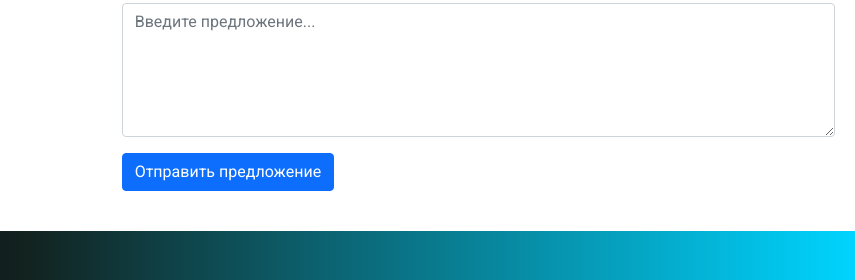
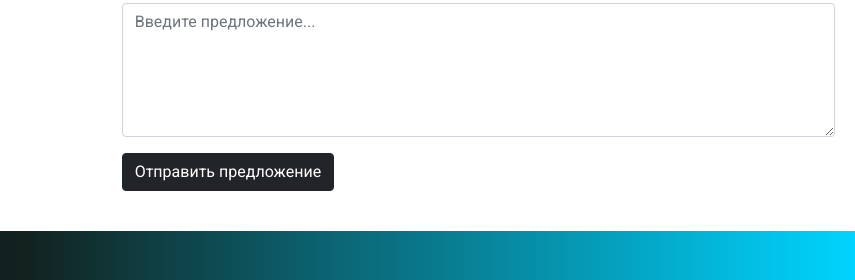
Before and after one commit to sviridofficial/auto-tomsk, a plain HTML site: page index.html in a window 1280 px wide. Shown: the part 1067-1347 px from the top of the page, 425-1280 px from the left. Drawn offline with nearby package versions, Linux system fonts and the light colour scheme.

Commit message:
Кнопка черная

```diff
--- a/index.html
+++ b/index.html
@@ -119,7 +119,7 @@
                     </div>
                 </div>
                 <div class="col-12">
-                    <button class="btn btn-primary" type="submit">Отправить предложение</button>
+                    <button class="btn btn-dark" type="submit">Отправить предложение</button>
                 </div>
             </form>
         </div>
```
